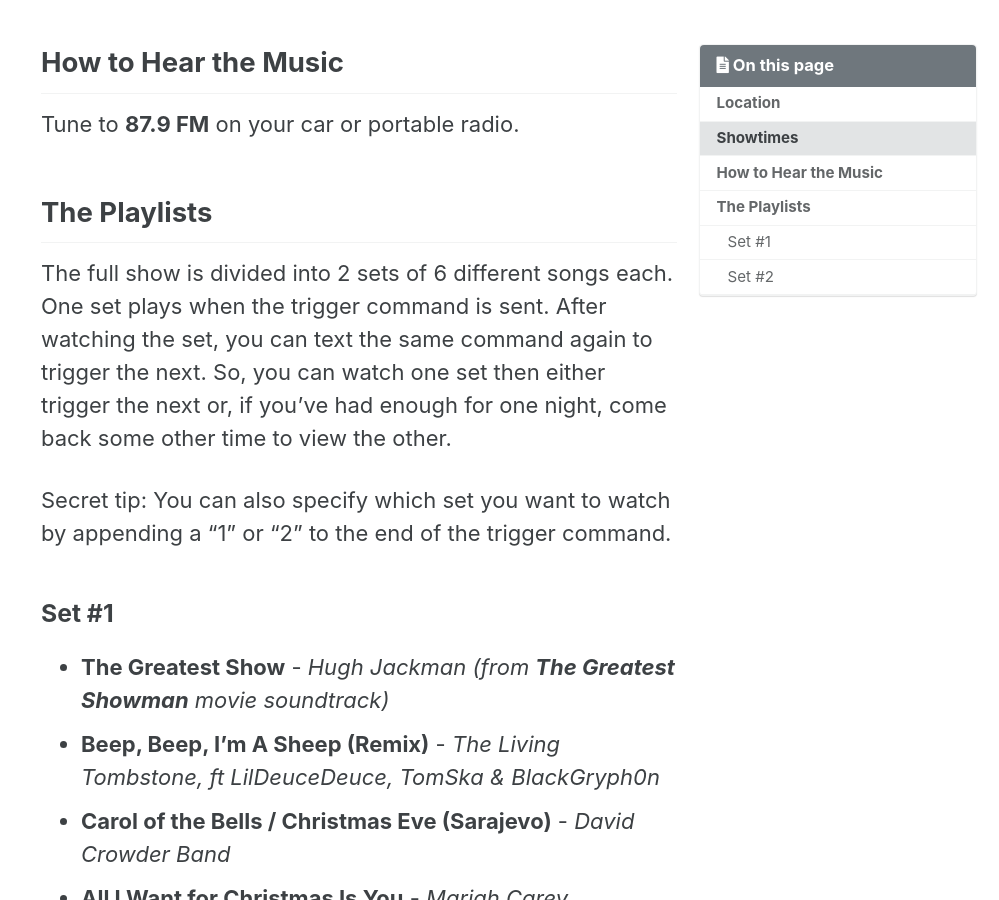
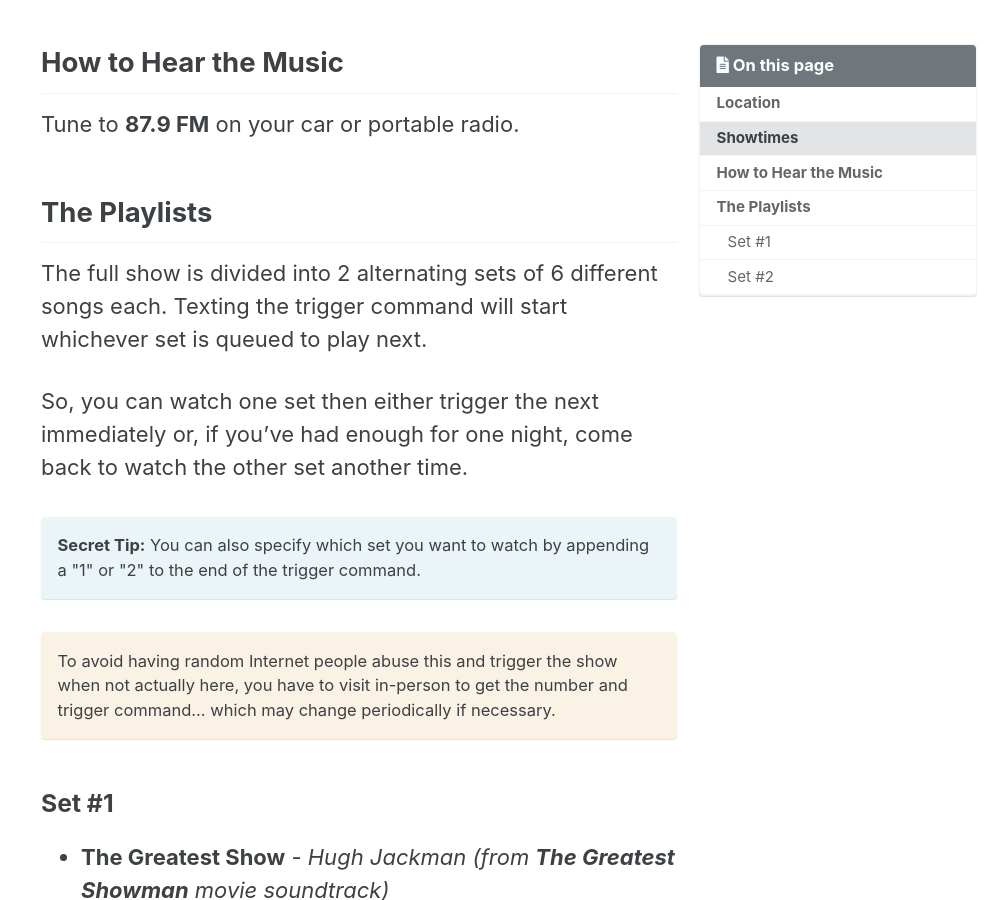
Before and after one commit to continja/sofarsogoode.github.io, a Jekyll site: the page built from _posts/2021-11-02-Christmas-2021.md, in a window 1280 px wide and 900 px high, scrolled down 1965 px. Shown: the whole window, without its empty margins (281-1280 px from the left). Built offline with Jekyll 4.4.1, drawn with Linux system fonts in a browser that asks for light colours; cached includes are drawn as plain includes.

Commit message:
Update 2021-11-02-Christmas-2021.md

```diff
--- a/_posts/2021-11-02-Christmas-2021.md
+++ b/_posts/2021-11-02-Christmas-2021.md
@@ -47,9 +47,13 @@ Tune to **87.9 FM** on your car or portable radio.
 
 ## The Playlists
 
-The full show is divided into 2 sets of 6 different songs each. One set plays when the trigger command is sent. After watching the set, you can text the same command again to trigger the next. So, you can watch one set then either trigger the next or, if you've had enough for one night, come back some other time to view the other.
+The full show is divided into 2 alternating sets of 6 different songs each. Texting the trigger command will start whichever set is queued to play next.
 
-Secret tip: You can also specify which set you want to watch by appending a "1" or "2" to the end of the trigger command.
+So, you can watch one set then either trigger the next immediately or, if you've had enough for one night, come back to watch the other set another time.
+
+<div class="notice--info"><strong>Secret Tip:</strong> You can also specify which set you want to watch by appending a "1" or "2" to the end of the trigger command.</div>
+
+<div class="notice--warning">To avoid having random Internet people abuse this and trigger the show when not actually here, you have to visit in-person to get the number and trigger command... which may change periodically if necessary.</div>
 
 ### Set #1
 
```
